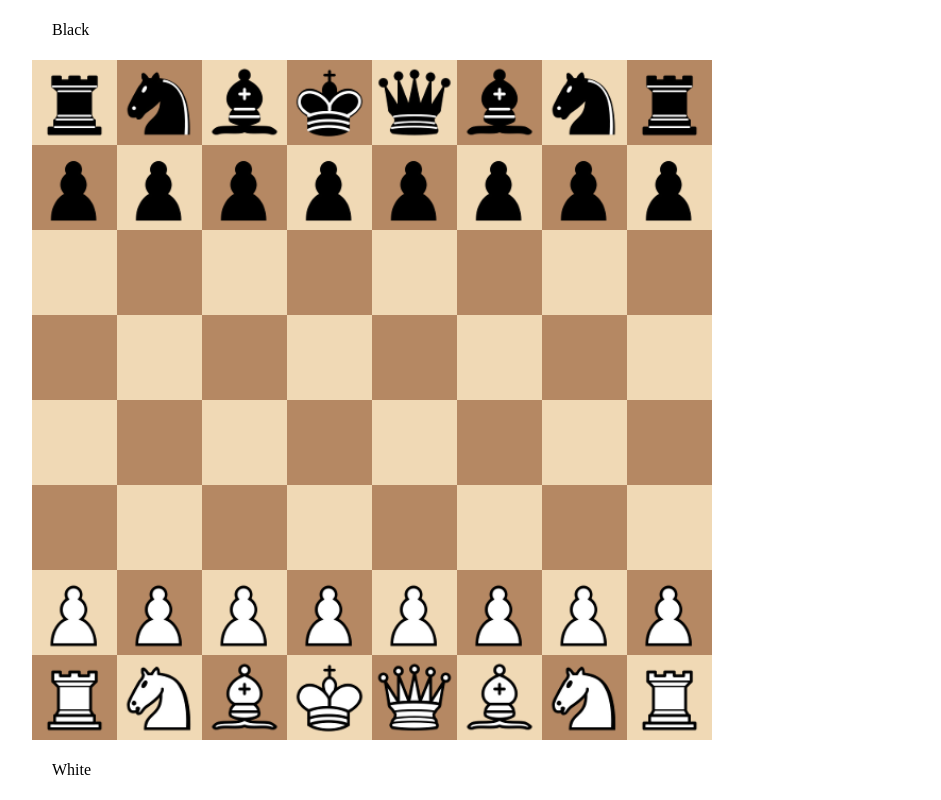
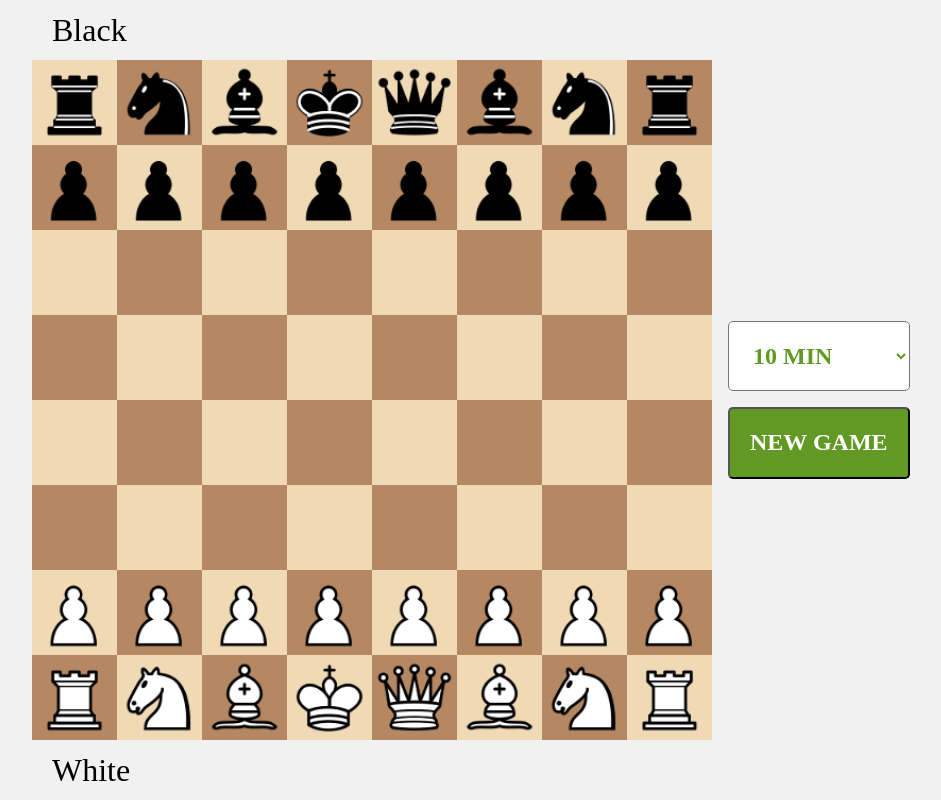
Before and after one commit to SurajKhayamali/Chess, a website built with Vite: page frontend/index.html in a window 1280 px wide. Shown: the whole page, without its empty margins (38-979 px from the left). Built offline with nearby package versions, Linux system fonts and the light colour scheme.

Commit message:
update: adding new game button to start the game and restricting pieces movement before start

```diff
--- a/frontend/index.html
+++ b/frontend/index.html
@@ -11,10 +11,17 @@
 
 <body>
 
-    <div class="container">
+    <div class="container main">
         <section class="chess-board">
             <div id="board" class="chess-board__container">
             </div>
+        </section>
+        <section class="new-game">
+            <select class="new-game__input">
+                <option value="10">10 min</option>
+                <option value="30">30 min</option>
+            </select>
+            <button id="start-game" class="new-game__button">New Game</button>
         </section>
     </div>
 
--- a/frontend/src/sass/abstracts/_variables.scss
+++ b/frontend/src/sass/abstracts/_variables.scss
@@ -2,6 +2,8 @@
 $color-primary: #629924;
 $color-light: #f0d9b5;
 $color-dark: #b58863;
+$color-white: #ffffff;
+$color-background: #f1f1f1;
 // $color-selected: #f7ec09;
 // $color-valid: #3ec70b;
 // $color-hover: #a149fa;
@@ -28,11 +30,24 @@ $margin-default: 16px;
 $margin-medium: 32px;
 $margin-large: 48px;
 
+// gap
+$gap-default: 16px;
+$gap-medium: 32px;
+$gap-large: 48px;
+
 // border-radius
 $border-radius-default: 5px;
 $border-radius-medium: 10px;
 $border-radius-large: 20px;
 
+// font-size
+$font-size-xsmall: 0.5rem;
+$font-size-small: 0.75rem;
+$font-size-default: 1rem;
+$font-size-medium: 1.5rem;
+$font-size-large: 2rem;
+$font-size-xlarge: 3rem;
+
 // breakpoints
 $breakpoint-small: 576px;
 $breakpoint-medium: 768px;
--- a/frontend/src/sass/app.scss
+++ b/frontend/src/sass/app.scss
@@ -4,5 +4,6 @@
 @import "base/reset";
 
 @import "components/chessBoard";
+@import "components/main";
 
 @import "layout/container";
--- a/frontend/src/sass/components/_chessBoard.scss
+++ b/frontend/src/sass/components/_chessBoard.scss
@@ -6,6 +6,7 @@
         box-sizing: border-box;
         height: 60px;
         width: 100%;
+        font-size: $font-size-large;
         padding: $padding-default;
 
         @include m("reverse") {
@@ -16,7 +17,7 @@
     @include e("container") {
         height: 100%;
         width: max-content;
-        transition: transform 2s ease-in-out;
+        // transition: transform 2s ease-in-out;
 
         @include m("reverse") {
             transform: rotate(180deg);
--- /dev/null
+++ b/frontend/src/sass/components/_main.scss
@@ -0,0 +1,44 @@
+.main {
+    display: flex;
+    align-items: center;
+    gap: $gap-default;
+    background-color: $color-background;
+
+    .new-game {
+        display: flex;
+        flex-direction: column;
+        align-items: center;
+        gap: $gap-default;
+
+        @include e("button") {
+            width: 100%;
+            height: 100%;
+            padding: $padding-default;
+            border-radius: $border-radius-default;
+            background-color: $color-primary;
+            color: $color-white;
+            font-size: $font-size-medium;
+            font-weight: bold;
+            text-transform: uppercase;
+            cursor: pointer;
+            transition: background-color 0.2s ease-in-out;
+
+            &:hover {
+                background-color: $color-hover;
+            }
+        }
+
+        @include e("input") {
+            width: 100%;
+            height: 100%;
+            padding: $padding-default;
+            border-radius: $border-radius-default;
+            background-color: $color-white;
+            color: $color-primary;
+            font-size: $font-size-medium;
+            font-weight: bold;
+            text-transform: uppercase;
+            cursor: pointer;
+        }
+    }
+}
--- a/frontend/src/scripts/entities/GameControl.js
+++ b/frontend/src/scripts/entities/GameControl.js
@@ -112,6 +112,7 @@ export class GameControl {
    * @param {Piece} piece The piece that was clicked.
    */
   handlePieceClickOrDrag(piece) {
+    if (!this.state.gameStarted) return;
     if (piece.isWhite !== this.isWhitesTurn) return;
 
     this.selectedPiece = piece;
--- a/frontend/src/scripts/entities/GameState.js
+++ b/frontend/src/scripts/entities/GameState.js
@@ -51,6 +51,15 @@ export class GameState {
     this.enPassantAvailableAt = null;
 
     this.initializeSquaresAndPieces();
+
+    this.gameStarted = false;
+    const gameStartButton = document.querySelector(".new-game__button");
+    gameStartButton.addEventListener("click", () => {
+      this.gameStarted = true;
+
+      const gameStartScreen = document.querySelector(".new-game");
+      gameStartScreen.style.display = "none";
+    });
   }
 
   /**
@@ -203,6 +212,8 @@ export class GameState {
    * @returns {boolean} Whether the move was executed.
    */
   executeMove(movedPiece, fileIndex, rankIndex) {
+    if (!this.gameStarted) return;
+
     if (!this.checkIfMoveIsLegal(movedPiece, fileIndex, rankIndex)) {
       log("Illegal move");
       return false;
```
